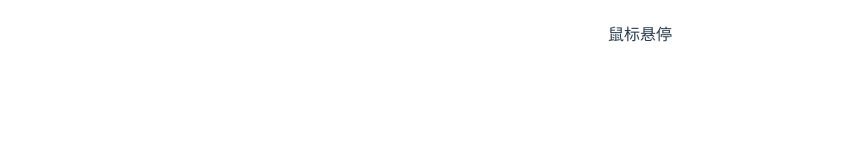
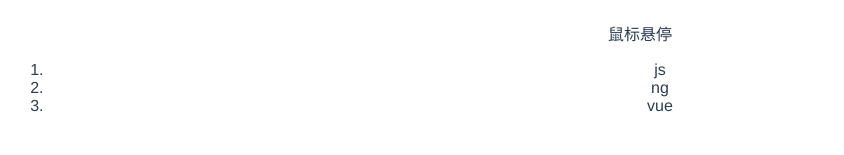
Before and after one commit to Psicodelico/gvue, a Vue app: page /#/about in a window 1280 px wide. Shown: the part 145-300 px from the top of the page, without its empty margins (0-844 px from the left). Built offline with nearby package versions, Linux system fonts and the light colour scheme.

Commit message:
v-for :key

```diff
--- a/src/views/About.vue
+++ b/src/views/About.vue
@@ -2,6 +2,11 @@
     <div class="about">
         <h1>This is an {{about}} page</h1>
         <span v-bind:title="message">鼠标悬停</span>
+        <ol>
+            <li v-for="todo in todos" :key="todo.text">
+                {{ todo.text }}
+            </li>
+        </ol>
     </div>
 </template>
 
@@ -9,7 +14,8 @@
 export default {
     data: () => ({
         message: "页面加载于 " + new Date().toLocaleString(),
-        about: "about1"
+        about: "about1",
+        todos: [{ text: "js" }, { text: "ng" }, { text: "vue" }]
     })
 };
 </script>
--- a/src/views/Home.vue
+++ b/src/views/Home.vue
@@ -2,7 +2,6 @@
     <div class="home">
         <img alt="Vue logo" src="../assets/logo.png" />
         <HelloWorld msg="Welcome to Your Vue.js App" />
-        {{aaa}}
     </div>
 </template>
 
@@ -15,6 +14,6 @@ export default {
     components: {
         HelloWorld
     },
-    data: () => ({ aaa: 111 })
+    data: () => ({})
 };
 </script>
```
